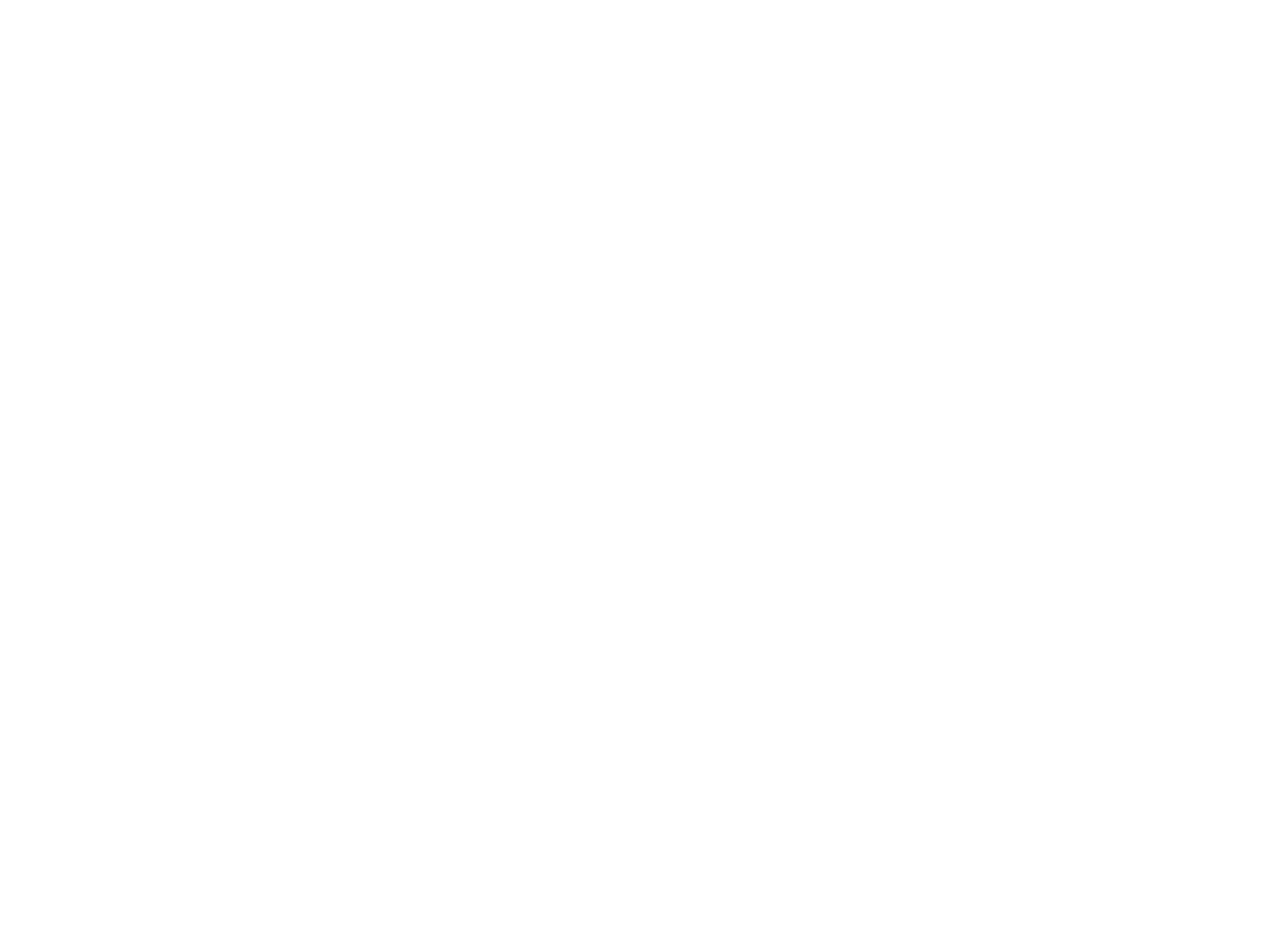
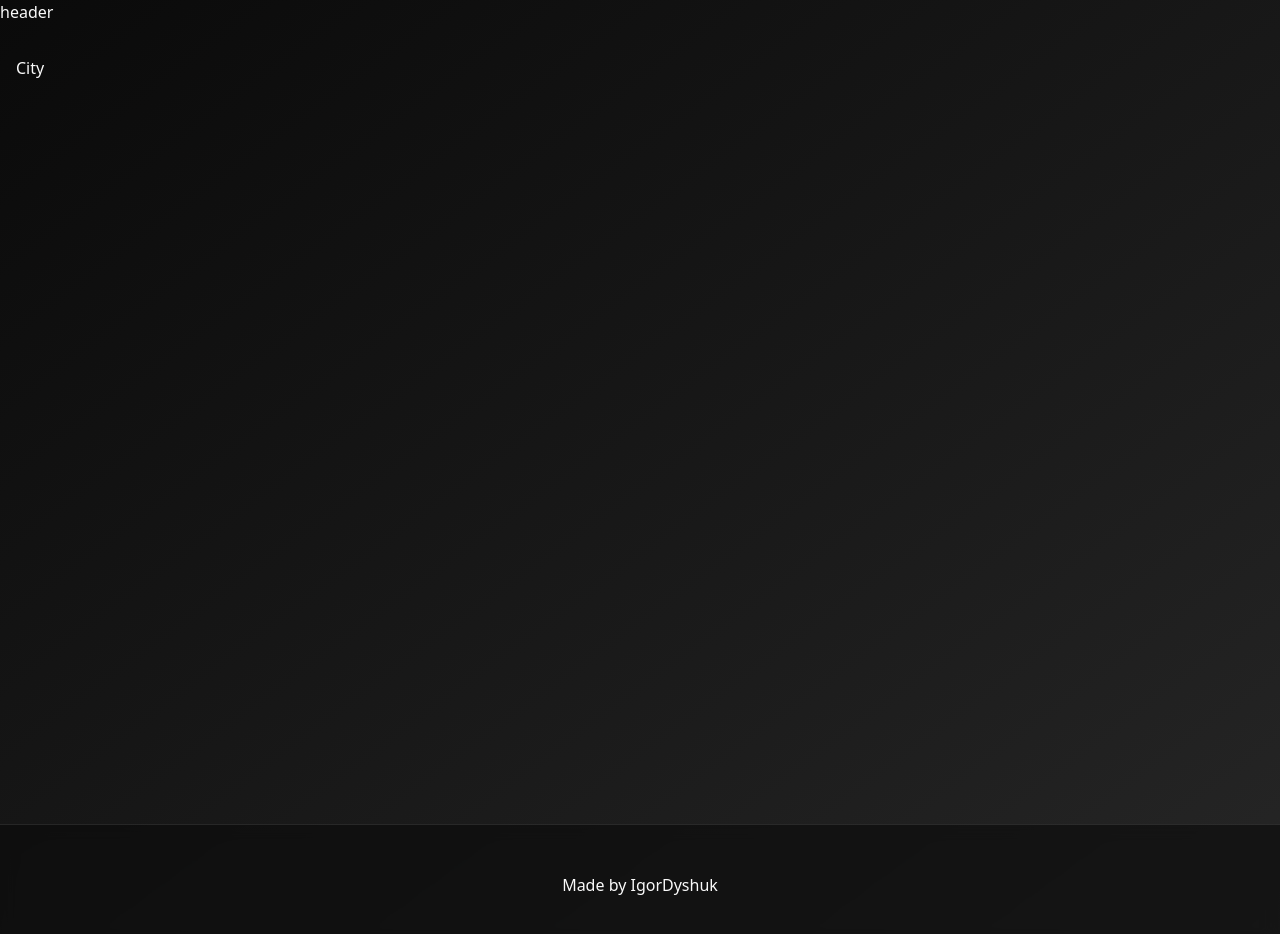
Before and after one commit to IgorDyshuk/klimate_app, a React (Vite) app: page /city/1 in a window 1280 px wide. Shown: the top 934 px of the page. Before the commit the page ends 800 px from the top, so only its background shows below. Built offline with nearby package versions, Linux system fonts and the light colour scheme.

Commit message:
Add Routes and Layouts

```diff
--- a/src/App.tsx
+++ b/src/App.tsx
@@ -1,12 +1,23 @@
 import './App.css'
-import {BrowserRouter} from "react-router-dom";
+import {BrowserRouter, Routes, Route} from "react-router-dom";
+import Layout from "@/components/ui/layout.tsx";
+import {ThemeProvider} from "@/contex/theme-proider.tsx";
+import WatherDashbord from "@/pages/wather-dashbord.tsx";
+import CityPage from "@/pages/CityPage.tsx";
 
 function App() {
 
     return (
         <>
             <BrowserRouter>
-
+                <ThemeProvider defaultTheme="dark">
+                    <Layout>
+                        <Routes>
+                            <Route path="/" element={<WatherDashbord/>} />
+                            <Route path="/city/:cityName" element={<CityPage/>} />
+                        </Routes>
+                    </Layout>
+                </ThemeProvider>
             </BrowserRouter>
         </>
     )
--- a/src/components/ui/layout.tsx
+++ b/src/components/ui/layout.tsx
@@ -4,8 +4,14 @@
     return (
         <div className="bg-gradient-to-br from-background to-muted">
             header
-            {children}
-            footer
+            <main className={'min-h-screen container mx-auto px-4 py-8'}>
+                {children}
+            </main>
+            <footer className={'border-t backdrop-blur py-12 supports-[backdrop-filter]:bg-background/60'}>
+                <div className={'container mx-auto px-4 text-center text-grey-400'}>
+                    <p>Made by IgorDyshuk</p>
+                </div>
+            </footer>
         </div>
     )
 }
--- /dev/null
+++ b/src/contex/theme-proider.tsx
@@ -0,0 +1,73 @@
+import { createContext, useContext, useEffect, useState } from "react"
+
+type Theme = "dark" | "light" | "system"
+
+type ThemeProviderProps = {
+    children: React.ReactNode
+    defaultTheme?: Theme
+    storageKey?: string
+}
+
+type ThemeProviderState = {
+    theme: Theme
+    setTheme: (theme: Theme) => void
+}
+
+const initialState: ThemeProviderState = {
+    theme: "system",
+    setTheme: () => null,
+}
+
+const ThemeProviderContext = createContext<ThemeProviderState>(initialState)
+
+export function ThemeProvider({
+                                  children,
+                                  defaultTheme = "system",
+                                  storageKey = "vite-ui-theme",
+                                  ...props
+                              }: ThemeProviderProps) {
+    const [theme, setTheme] = useState<Theme>(
+        () => (localStorage.getItem(storageKey) as Theme) || defaultTheme
+    )
+
+    useEffect(() => {
+        const root = window.document.documentElement
+
+        root.classList.remove("light", "dark")
+
+        if (theme === "system") {
+            const systemTheme = window.matchMedia("(prefers-color-scheme: dark)")
+                .matches
+                ? "dark"
+                : "light"
+
+            root.classList.add(systemTheme)
+            return
+        }
+
+        root.classList.add(theme)
+    }, [theme])
+
+    const value = {
+        theme,
+        setTheme: (theme: Theme) => {
+            localStorage.setItem(storageKey, theme)
+            setTheme(theme)
+        },
+    }
+
+    return (
+        <ThemeProviderContext.Provider {...props} value={value}>
+            {children}
+        </ThemeProviderContext.Provider>
+    )
+}
+
+export const useTheme = () => {
+    const context = useContext(ThemeProviderContext)
+
+    if (context === undefined)
+        throw new Error("useTheme must be used within a ThemeProvider")
+
+    return context
+}
--- /dev/null
+++ b/src/pages/CityPage.tsx
@@ -0,0 +1,7 @@
+export default function CityPage() {
+    return (
+        <>
+            City
+        </>
+    )
+}
--- /dev/null
+++ b/src/pages/wather-dashbord.tsx
@@ -0,0 +1,7 @@
+export default function WatherDashbord() {
+    return (
+        <>
+            Wather Dashbord
+        </>
+    )
+}
```
Lines whose indentation alone changed are shown as unchanged.
